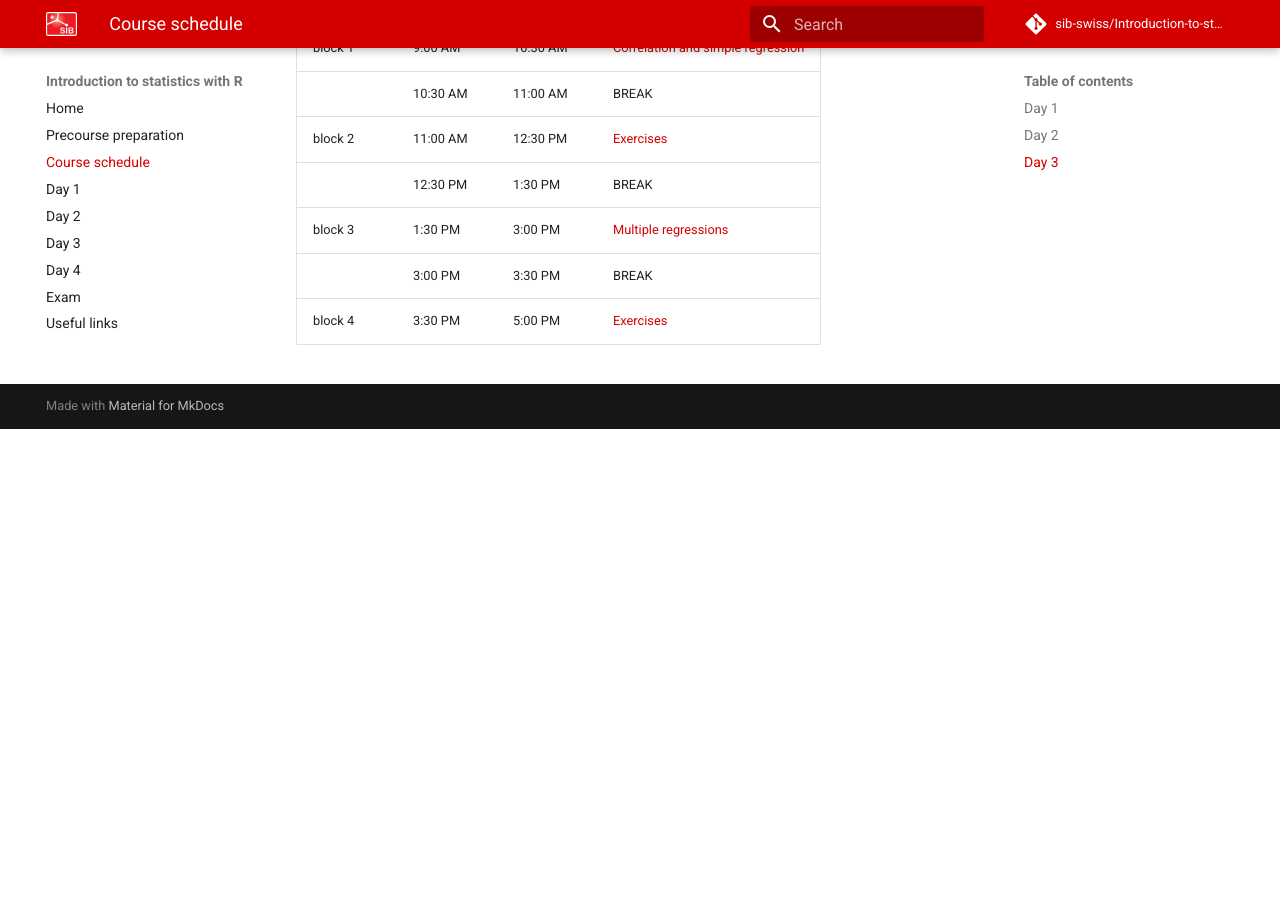
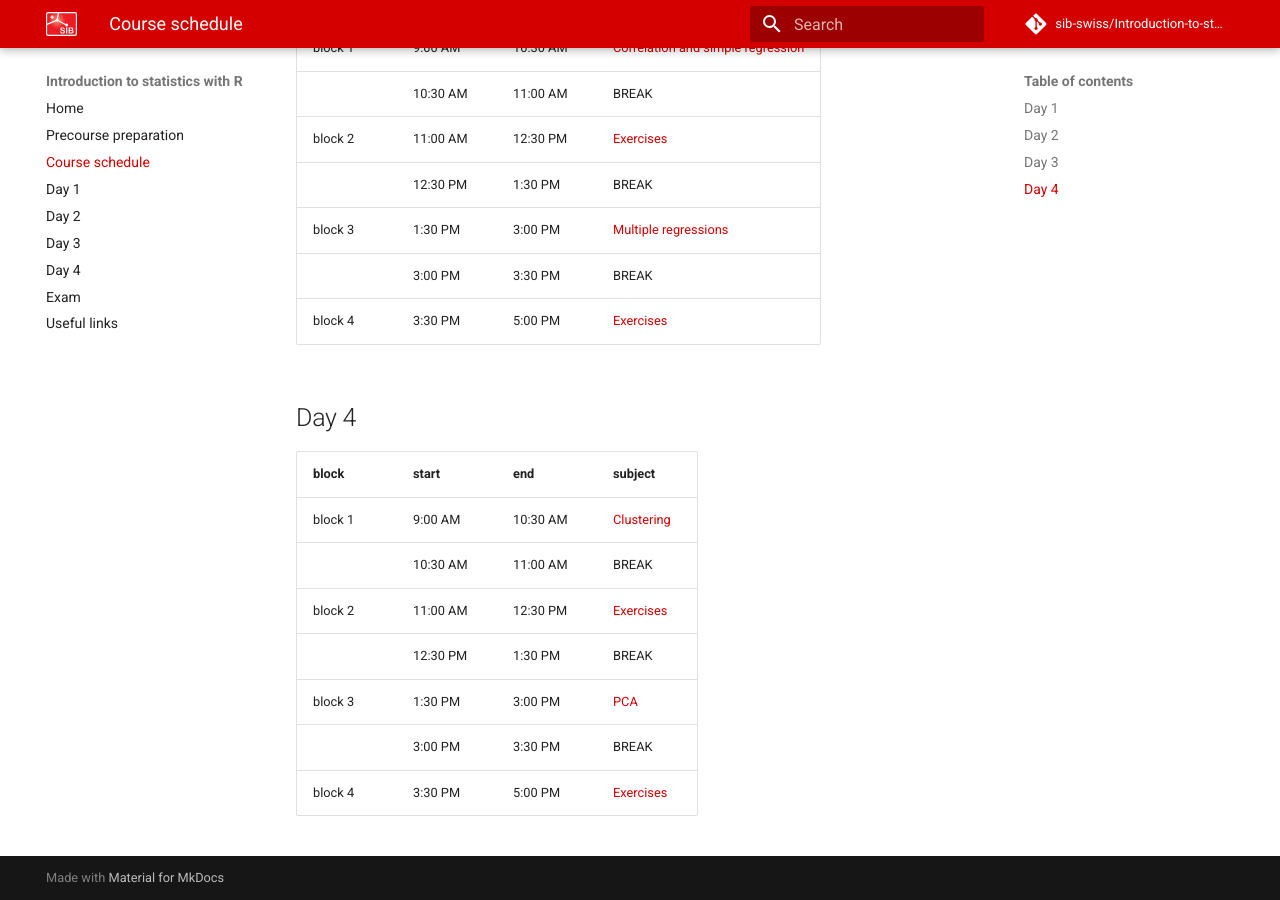
Before and after one commit to sib-swiss/Introduction-to-statistics-with-R, an MkDocs documentation site: the page built from docs/course_schedule.md, in a window 1280 px wide and 900 px high, scrolled down 1383 px. Built offline with MkDocs 1.6.1 and Material for MkDocs 9.7.7, drawn with Linux system fonts in a browser that asks for light colours; comment, search, counter and statistics services are not loaded; before the commit the page ends 1812 px from its top, so only the background shows below that.

Commit message:
change_day4

```diff
--- a/docs/course_schedule.md
+++ b/docs/course_schedule.md
@@ -38,3 +38,16 @@
 | block 3 	| 1:30 PM  	| 3:00 PM  	| [Multiple regressions](day3.md)  |
 |         	| 3:00 PM  	| 3:30 PM  	| BREAK                               	|
 | block 4 	| 3:30 PM  	| 5:00 PM  	| [Exercises]() 	|
+
+
+## Day 4
+
+| block   	| start    	| end      	| subject                             	|
+|---------	|----------	|----------	|-------------------------------------	|
+| block 1 	| 9:00 AM  	| 10:30 AM 	| [Clustering](day4.md)	|
+|         	| 10:30 AM 	| 11:00 AM 	| BREAK                               	|
+| block 2 	| 11:00 AM 	| 12:30 PM 	| [Exercises]()            	|
+|         	| 12:30 PM 	| 1:30 PM  	| BREAK                               	|
+| block 3 	| 1:30 PM  	| 3:00 PM  	| [PCA](day4.md)  |
+|         	| 3:00 PM  	| 3:30 PM  	| BREAK                               	|
+| block 4 	| 3:30 PM  	| 5:00 PM  	| [Exercises]() 	|
```
